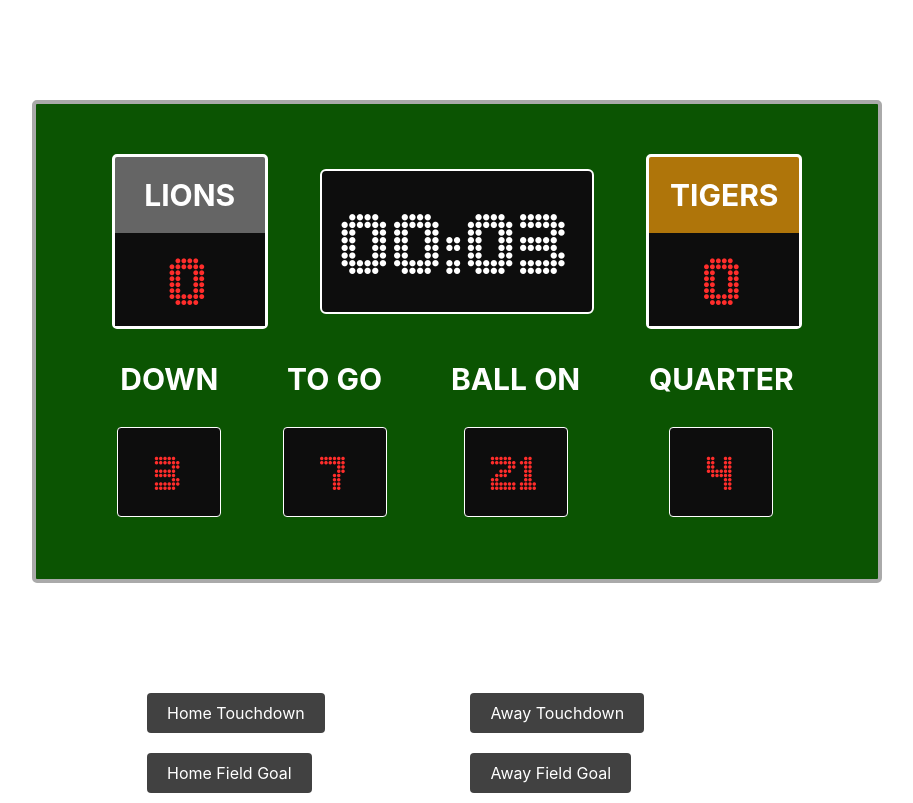
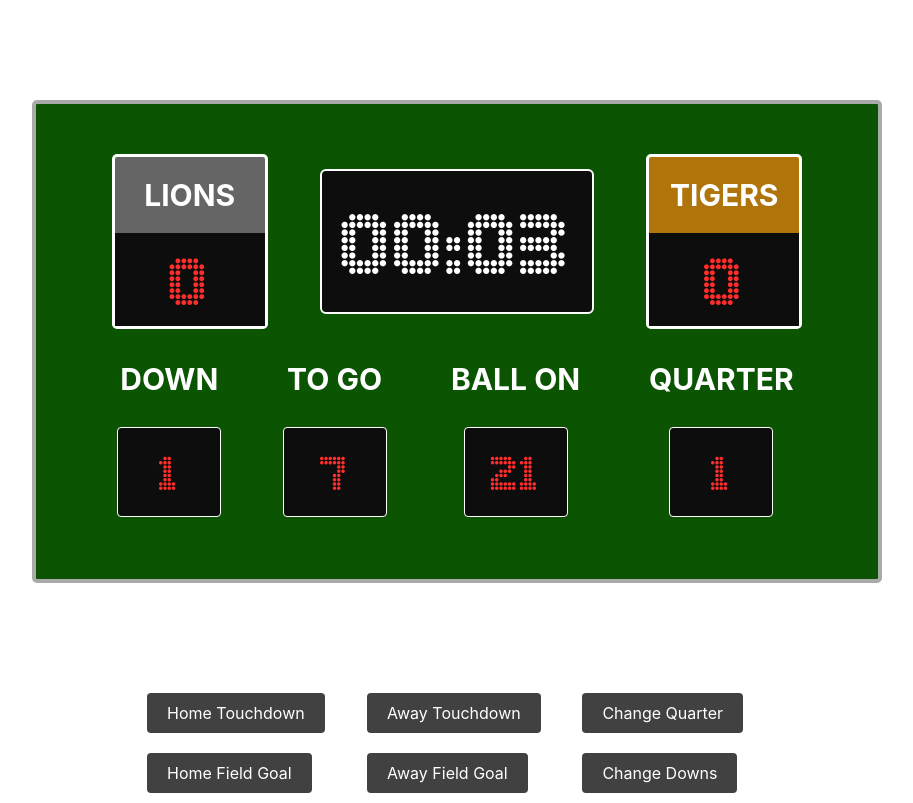
Before and after one commit to bloominstituteoftechnology/react-american-football-scoreboard, a React (Create React App) app: page / in a window 1280 px wide. Shown: the whole page, without its empty margins (183-1096 px from the left). Built offline with nearby package versions, Linux system fonts and the light colour scheme.

Commit message:
Added downs and quarters buttons with functionality

```diff
--- a/src/App.css
+++ b/src/App.css
@@ -116,7 +116,10 @@
 .homeButtons__touchdown,
 .homeButtons__fieldGoal,
 .awayButtons__touchdown,
-.awayButtons__fieldGoal {
+.awayButtons__fieldGoal,
+/* Added classes */
+.quarter_button,
+.downs_button {
   margin: 1rem;
   border-radius: 4px;
 }
--- a/src/App.js
+++ b/src/App.js
@@ -3,16 +3,21 @@ import React, { useState } from "react";
 import "./App.css";
 import BottomRow from "./BottomRow";
 
+//export { downs };
+//export { quarter };
+
 function App() {
   //TODO: STEP 2 - Establish your applictaion's state with some useState hooks.  You'll need one for the home score and another for the away score.
   const [homeValue, setHomeValue] = useState(0);
   const [awayValue, setAwayValue] = useState(0);
+  const [quarter, setQuarter] = useState(1);
+  const [downs, setDowns] = useState(1);
 
   const feildGoal = 3;
   const touchdown = 7;
 
-  console.log(homeValue);
-  console.log(awayValue);
+  console.log(downs);
+  console.log(quarter);
   return (
     <div className="container">
       <section className="scoreboard">
@@ -35,12 +40,28 @@ function App() {
       <section className="buttons">
         <div className="homeButtons">
           {/* TODO STEP 4 - Now we need to attach our state setter functions to click listeners. */}
-          <button className="homeButtons__touchdown" onClick={() => {setHomeValue(homeValue + touchdown)}} >Home Touchdown</button>
-          <button className="homeButtons__fieldGoal" onClick={() => {setHomeValue(homeValue + feildGoal)}}>Home Field Goal</button>
+          <button className="homeButtons__touchdown" onClick={() => { setHomeValue(homeValue + touchdown) }} >Home Touchdown</button>
+          <button className="homeButtons__fieldGoal" onClick={() => { setHomeValue(homeValue + feildGoal) }}>Home Field Goal</button>
         </div>
         <div className="awayButtons">
-          <button className="awayButtons__touchdown" onClick={() => {setAwayValue(awayValue + touchdown)}}>Away Touchdown</button>
-          <button className="awayButtons__fieldGoal" onClick={() => {setAwayValue(awayValue + feildGoal)}}>Away Field Goal</button>
+          <button className="awayButtons__touchdown" onClick={() => { setAwayValue(awayValue + touchdown) }}>Away Touchdown</button>
+          <button className="awayButtons__fieldGoal" onClick={() => { setAwayValue(awayValue + feildGoal) }}>Away Field Goal</button>
+        </div>
+        <div className="gameButtons">
+          <button className="quarter_button" onClick={() => {
+            if (quarter === 4) {
+              setQuarter(1);
+            } else {
+              setQuarter(quarter + 1)
+            }
+          }}>Change Quarter</button>
+          <button className="downs_button" onClick={() => {
+            if (downs === 4) {
+              setDowns(1);
+            } else {
+              setDowns(downs + 1)
+            }
+          }}>Change Downs</button>
         </div>
       </section>
     </div>
--- a/src/BottomRow.js
+++ b/src/BottomRow.js
@@ -1,12 +1,17 @@
 import React from "react";
 import "./App.css";
 
+//import { downs } from './App';
+//import { quarter } from './App';
+
 const BottomRow = () => {
+
   return (
+
     <div className="bottomRow">
       <div className="down">
         <h3 className="down__title">Down</h3>
-        <div className="down__value">3</div>
+        <div className="down__value">1</div>
       </div>
       <div className="toGo">
         <h3 className="toGo__title">To Go</h3>
@@ -18,7 +23,7 @@ const BottomRow = () => {
       </div>
       <div className="quarter">
         <h3 className="quarter__title">Quarter</h3>
-        <div className="quarter__value">4</div>
+        <div className="quarter__value">1</div>
       </div>
     </div>
   );
```
Also changed, not shown: 1 other file (tests, documents, lock files or other folders).
